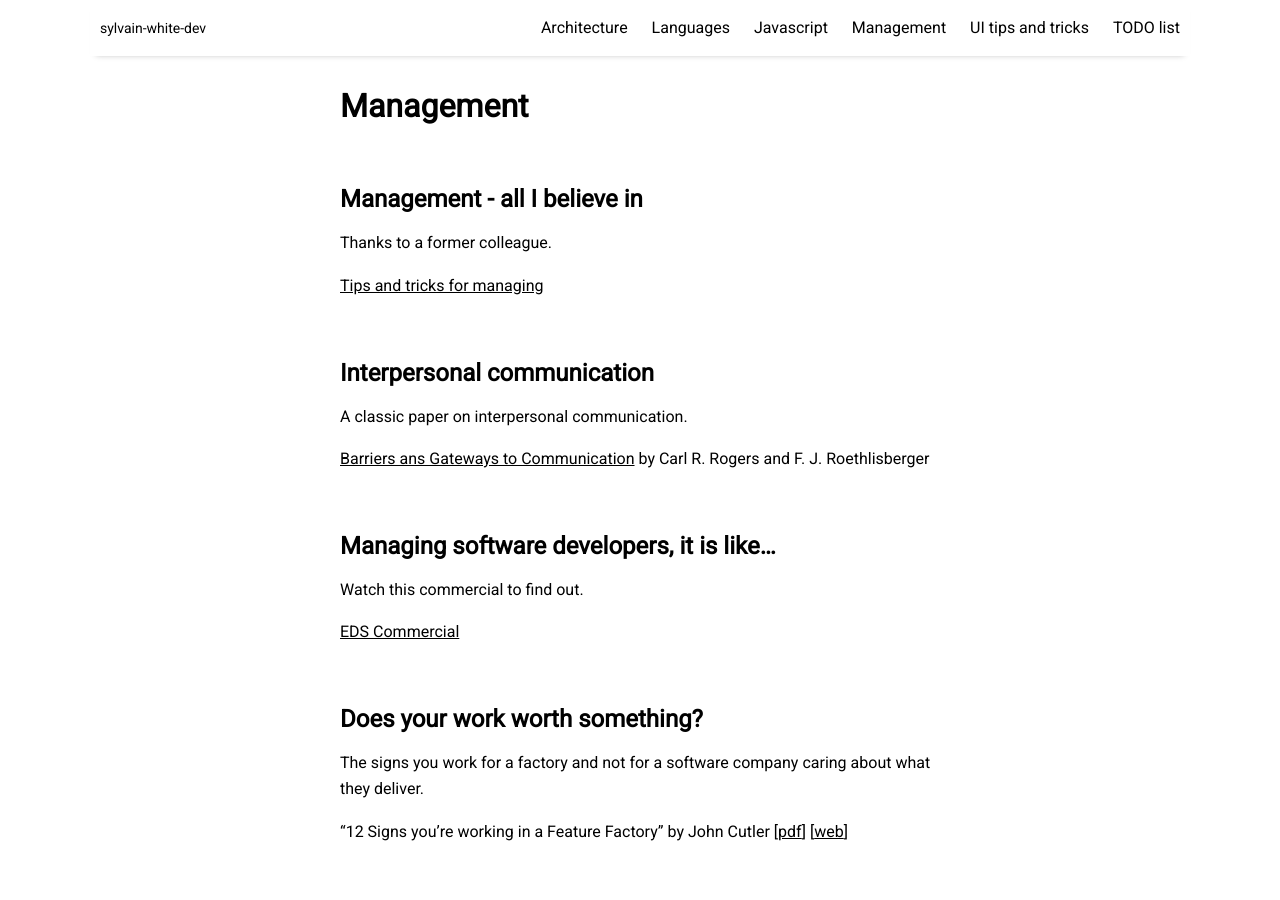
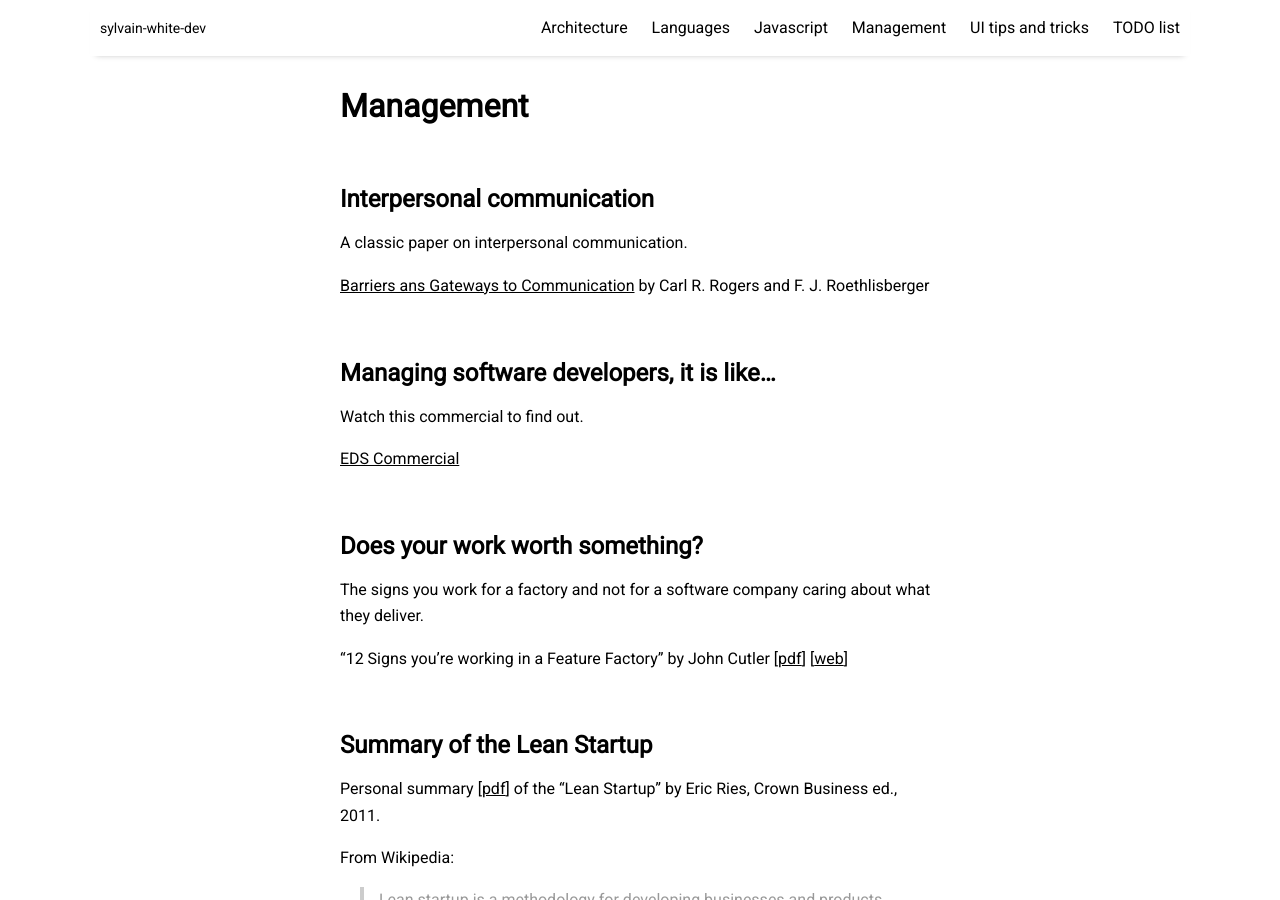
Before and after one commit to sylvainwhite/sylvain-white-dev, a Jekyll site: the page built from pages/management.md, in a window 1280 px wide and 900 px high. Built offline with Jekyll 4.4.1, drawn with Linux system fonts in a browser that asks for light colours; nearby versions of some CDN libraries; some of the changed text lies outside the part shown.

Commit message:
Update ordering in management page

```diff
--- a/pages/management.md
+++ b/pages/management.md
@@ -2,14 +2,6 @@
 layout: misc
 title: Management
 ---
-<br/>
-
-## Management - all I believe in
-
-Thanks to a former colleague.
-
-[Tips and tricks for managing]({{ site.github.url }}/resources/tipsAndTricksForManaging-protected.pdf){:target="_blank"}
-
 <br/>
 
 ## Interpersonal communication
@@ -137,3 +129,11 @@
 
 [[web](http://newbooksinbrief.com/2012/04/29/12-a-summary-of-imagine-how-creativity-works-by-jonah-lehrer/){:target="_blank"}]
 [[pdf]({{ site.github.url }}/resources/summaryOfImagine.pdf){:target="_blank"}]
+
+<br/>
+
+## Management - all I believe in
+
+Thanks to a former colleague.
+
+[Tips and tricks for managing]({{ site.github.url }}/resources/tipsAndTricksForManaging-protected.pdf){:target="_blank"}
```
